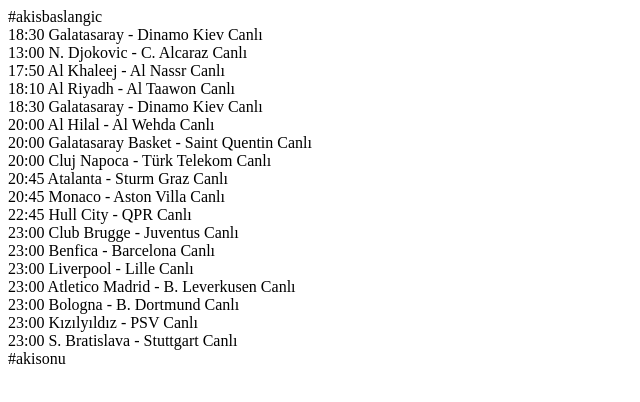
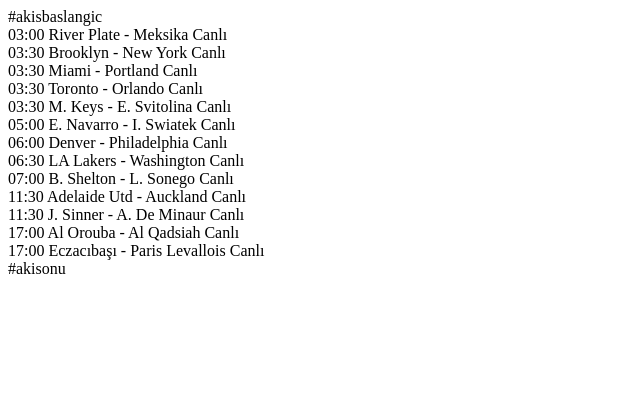
Before and after one commit to volegol/taylan, a plain HTML site: page index.html in a window 1280 px wide. Shown: the whole page, without its empty margins (0-640 px from the left). Drawn offline with Linux system fonts and the light colour scheme.

Commit message:
Update index.html with broadcast schedule from akisamp.html

```diff
--- a/index.html
+++ b/index.html
@@ -1,93 +1,68 @@
         #akisbaslangic
 
-<div class="mac iframeYayin" data-url="/channel.html?id=yayintrt1">
-    <span class="saat">18:30</span>
-    <span class="takimlar">Galatasaray - Dinamo Kiev</span>
+<div class="mac iframeYayin" data-url="/channel.html?id=yayinex1">
+    <span class="saat">03:00</span>
+    <span class="takimlar">River Plate - Meksika</span>
     <span class="lig">Canlı</span>
 </div>
-<div class="mac iframeYayin" data-url="/channel.html?id=yayineu2">
-    <span class="saat">13:00</span>
-    <span class="takimlar">N. Djokovic - C. Alcaraz</span>
+<div class="mac iframeYayin" data-url="/channel.html?id=yayinss">
+    <span class="saat">03:30</span>
+    <span class="takimlar">Brooklyn - New York</span>
+    <span class="lig">Canlı</span>
+</div>
+<div class="mac iframeYayin" data-url="/channel.html?id=yayinnbatv">
+    <span class="saat">03:30</span>
+    <span class="takimlar">Miami - Portland</span>
     <span class="lig">Canlı</span>
 </div>
 <div class="mac iframeYayin" data-url="/channel.html?id=yayinex2">
-    <span class="saat">17:50</span>
-    <span class="takimlar">Al Khaleej - Al Nassr</span>
+    <span class="saat">03:30</span>
+    <span class="takimlar">Toronto - Orlando</span>
+    <span class="lig">Canlı</span>
+</div>
+<div class="mac iframeYayin" data-url="/channel.html?id=yayineu1">
+    <span class="saat">03:30</span>
+    <span class="takimlar">M. Keys - E. Svitolina</span>
+    <span class="lig">Canlı</span>
+</div>
+<div class="mac iframeYayin" data-url="/channel.html?id=yayineu1">
+    <span class="saat">05:00</span>
+    <span class="takimlar">E. Navarro - I. Swiatek</span>
     <span class="lig">Canlı</span>
 </div>
 <div class="mac iframeYayin" data-url="/channel.html?id=yayinex3">
-    <span class="saat">18:10</span>
-    <span class="takimlar">Al Riyadh - Al Taawon</span>
-    <span class="lig">Canlı</span>
-</div>
-<div class="mac iframeYayin" data-url="/channel.html?id=yayintrt1">
-    <span class="saat">18:30</span>
-    <span class="takimlar">Galatasaray - Dinamo Kiev</span>
+    <span class="saat">06:00</span>
+    <span class="takimlar">Denver - Philadelphia</span>
     <span class="lig">Canlı</span>
 </div>
 <div class="mac iframeYayin" data-url="/channel.html?id=yayinex4">
-    <span class="saat">20:00</span>
-    <span class="takimlar">Al Hilal - Al Wehda</span>
+    <span class="saat">06:30</span>
+    <span class="takimlar">LA Lakers - Washington</span>
+    <span class="lig">Canlı</span>
+</div>
+<div class="mac iframeYayin" data-url="/channel.html?id=yayineu1">
+    <span class="saat">07:00</span>
+    <span class="takimlar">B. Shelton - L. Sonego</span>
+    <span class="lig">Canlı</span>
+</div>
+<div class="mac iframeYayin" data-url="/channel.html?id=yayinex5">
+    <span class="saat">11:30</span>
+    <span class="takimlar">Adelaide Utd - Auckland</span>
+    <span class="lig">Canlı</span>
+</div>
+<div class="mac iframeYayin" data-url="/channel.html?id=yayineu1">
+    <span class="saat">11:30</span>
+    <span class="takimlar">J. Sinner - A. De Minaur</span>
+    <span class="lig">Canlı</span>
+</div>
+<div class="mac iframeYayin" data-url="/channel.html?id=yayinex6">
+    <span class="saat">17:00</span>
+    <span class="takimlar">Al Orouba - Al Qadsiah</span>
     <span class="lig">Canlı</span>
 </div>
 <div class="mac iframeYayin" data-url="/channel.html?id=yayint1">
-    <span class="saat">20:00</span>
-    <span class="takimlar">Galatasaray Basket - Saint Quentin</span>
-    <span class="lig">Canlı</span>
-</div>
-<div class="mac iframeYayin" data-url="/channel.html?id=yayinex5">
-    <span class="saat">20:00</span>
-    <span class="takimlar">Cluj Napoca - Türk Telekom</span>
-    <span class="lig">Canlı</span>
-</div>
-<div class="mac iframeYayin" data-url="/channel.html?id=yayintrtspor">
-    <span class="saat">20:45</span>
-    <span class="takimlar">Atalanta - Sturm Graz</span>
-    <span class="lig">Canlı</span>
-</div>
-<div class="mac iframeYayin" data-url="/channel.html?id=yayinex1">
-    <span class="saat">20:45</span>
-    <span class="takimlar">Monaco - Aston Villa</span>
-    <span class="lig">Canlı</span>
-</div>
-<div class="mac iframeYayin" data-url="/channel.html?id=yayinex7">
-    <span class="saat">22:45</span>
-    <span class="takimlar">Hull City - QPR</span>
-    <span class="lig">Canlı</span>
-</div>
-<div class="mac iframeYayin" data-url="/channel.html?id=yayintrtspor">
-    <span class="saat">23:00</span>
-    <span class="takimlar">Club Brugge - Juventus</span>
-    <span class="lig">Canlı</span>
-</div>
-<div class="mac iframeYayin" data-url="/channel.html?id=yayinex1">
-    <span class="saat">23:00</span>
-    <span class="takimlar">Benfica - Barcelona</span>
-    <span class="lig">Canlı</span>
-</div>
-<div class="mac iframeYayin" data-url="/channel.html?id=yayinex2">
-    <span class="saat">23:00</span>
-    <span class="takimlar">Liverpool - Lille</span>
-    <span class="lig">Canlı</span>
-</div>
-<div class="mac iframeYayin" data-url="/channel.html?id=yayinex3">
-    <span class="saat">23:00</span>
-    <span class="takimlar">Atletico Madrid - B. Leverkusen</span>
-    <span class="lig">Canlı</span>
-</div>
-<div class="mac iframeYayin" data-url="/channel.html?id=yayinex4">
-    <span class="saat">23:00</span>
-    <span class="takimlar">Bologna - B. Dortmund</span>
-    <span class="lig">Canlı</span>
-</div>
-<div class="mac iframeYayin" data-url="/channel.html?id=yayinex5">
-    <span class="saat">23:00</span>
-    <span class="takimlar">Kızılyıldız - PSV</span>
-    <span class="lig">Canlı</span>
-</div>
-<div class="mac iframeYayin" data-url="/channel.html?id=yayinex6">
-    <span class="saat">23:00</span>
-    <span class="takimlar">S. Bratislava - Stuttgart</span>
+    <span class="saat">17:00</span>
+    <span class="takimlar">Eczacıbaşı - Paris Levallois</span>
     <span class="lig">Canlı</span>
 </div>
 #akisonu
```
